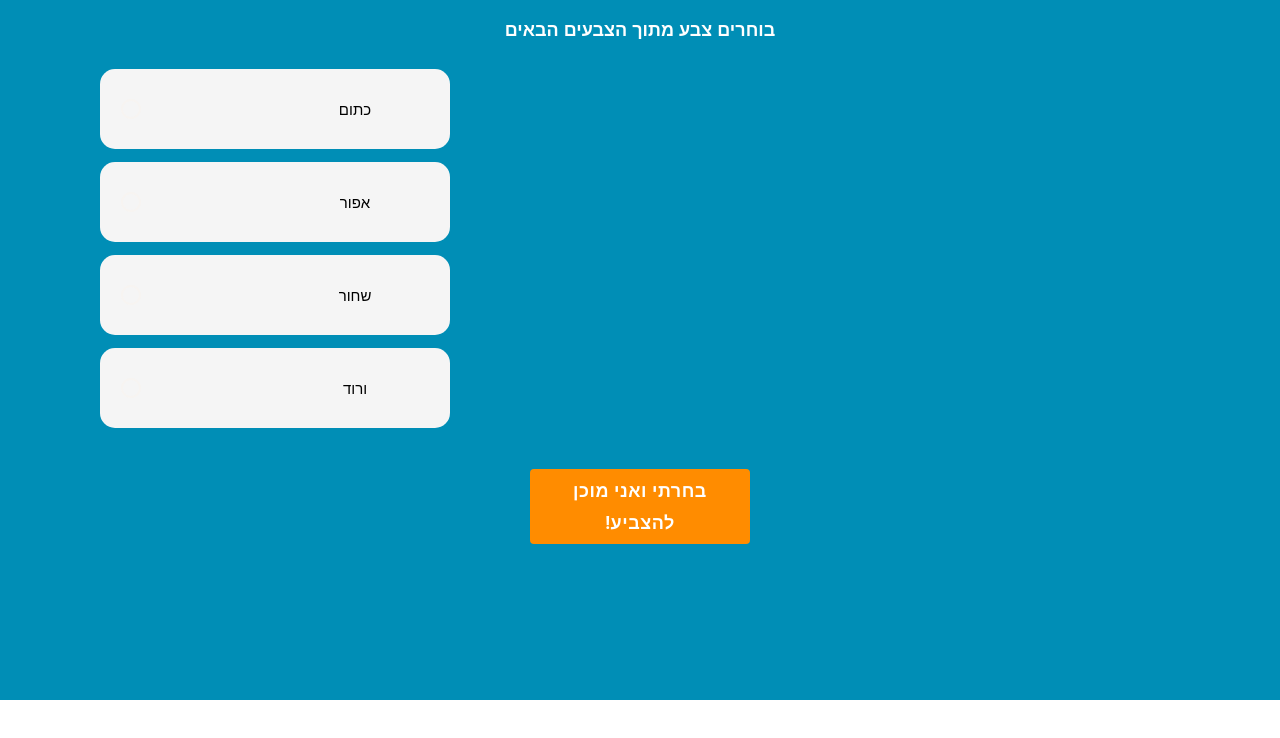
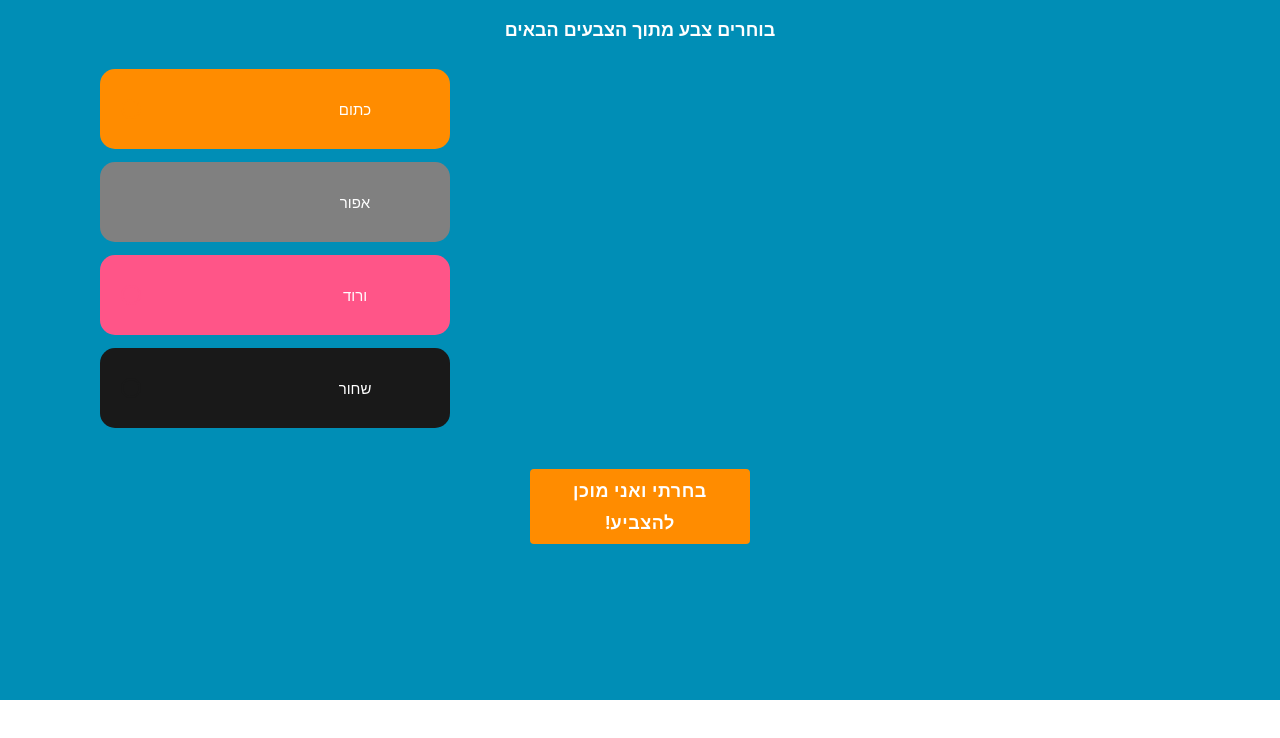
Before and after one commit to Josephasafg/proposal-site, a React (Create React App) app: page /#/survey/welcome-page in a window 1280 px wide. Both pictures are taken after a click on the button "להצבעה". Shown: the top 738 px of the page. Built offline with nearby package versions, Linux system fonts and the light colour scheme.

Commit message:
Added hex colors

```diff
--- a/src/pages/survey/survey-page.tsx
+++ b/src/pages/survey/survey-page.tsx
@@ -11,20 +11,25 @@ export const ColorSubmissionContext = createContext({
 const COLORS: ColorChoice[] = [
     {
         color: Color.Orange,
-        name: "כתום"
+        name: "כתום",
+        hex: "#FF8C00",
     },
     {
         color: Color.Gray,
-        name: "אפור"
+        name: "אפור",
+        hex: "#808080",
+    },
+    {
+        color: Color.Pink,
+        name: "ורוד",
+        hex: "#ff5588",
     },
     {
         color: Color.Black,
-        name: "שחור"
+        name: "שחור",
+        hex: "#191919",
     },
-    {
-        color: Color.Pink,
-        name: "ורוד"
-    }
+
 ]
 
 function SurveyPage() {
--- a/src/survey/components/main-page/main-page.tsx
+++ b/src/survey/components/main-page/main-page.tsx
@@ -2,12 +2,11 @@ import React, {useContext, useEffect, useState} from "react";
 import SongList from "../songs/songs";
 import {CircularSpinner} from "../spinner/spinner";
 import {SubmitButton} from "../submit-button/submit-button";
-import {VoteCountdown} from "../countdown-clock/countdown-clock";
 import {ColorSubmissionContext} from "../../../pages/survey/survey-page";
 import "./main-page.css";
 import {THANK_YOU_PAGE_PATH} from "../../API/url-paths";
 import {ColorChoice} from "../../models/color";
-import { useNavigate} from "react-router-dom";
+import {useNavigate} from "react-router-dom";
 
 const HELP_US_TEXT = "בוחרים צבע מתוך הצבעים הבאים";
 
@@ -42,15 +41,12 @@ export const MainPage: React.FC<MainPageProps> = (
 
     return (
         <div>
-            <div>
-                <div className="help-us-header">
-                    <div className={"help-us-text"}>{HELP_US_TEXT}</div>
-                </div>
-
-                <SongList colors={colors}/>
-                {isLoad ? <CircularSpinner/> : <SubmitButton onClick={handleOnSubmit} pickedColor={id}/>}
+            <div className="help-us-header">
+                <div className={"help-us-text"}>{HELP_US_TEXT}</div>
             </div>
 
+            <SongList colors={colors}/>
+            {isLoad ? <CircularSpinner/> : <SubmitButton onClick={handleOnSubmit} pickedColor={id}/>}
         </div>
     )
 }
--- a/src/survey/components/songs/songs.css
+++ b/src/survey/components/songs/songs.css
@@ -4,6 +4,7 @@
 
 .name-style {
     font-size: 15px;
+    color: white;
 }
 
 .artist-style {
--- a/src/survey/components/songs/songs.tsx
+++ b/src/survey/components/songs/songs.tsx
@@ -112,14 +112,14 @@ export const SongList: React.FC<SongsProps> = (
                     const backgroundColor = isChecked ? "rgb(150, 150, 150)" : "";
 
                     return (
-                        <div key={`${index}-dev`} className={"song-item"}>
+                        <div key={`${index}-dev`} style={{"color": "red"}}>
                             <ListItem className={itemStyle.container} key={labelId} button
                                       selected={false}
                                       onClick={() => onSongChange(colorChoice)}
                                       style={{
-                                          backgroundColor: backgroundColor,
+                                          backgroundColor: `${colorChoice.hex}`,
                                           padding: "10px",
-                                          color: "#f7f4f1",
+                                          // color: "white",
                                           width: 350,
                                           height: 80
                                       }}>
@@ -132,9 +132,9 @@ export const SongList: React.FC<SongsProps> = (
                                     checkedIcon={<RadioButtonCheckedIcon/>}
                                     {...label}
                                     sx={{
-                                        color: "#f7f4f1",
+                                        color: `${colorChoice.hex}`,
                                         '&.Mui-checked': {
-                                            color: "#f7f4f1",
+                                            color: `${colorChoice.hex}`,
                                         },
                                     }}
                                 />
--- a/src/survey/models/color.ts
+++ b/src/survey/models/color.ts
@@ -8,4 +8,5 @@ export enum Color {
 export interface ColorChoice {
     color: Color
     name: string
+    hex: string
 }
```
